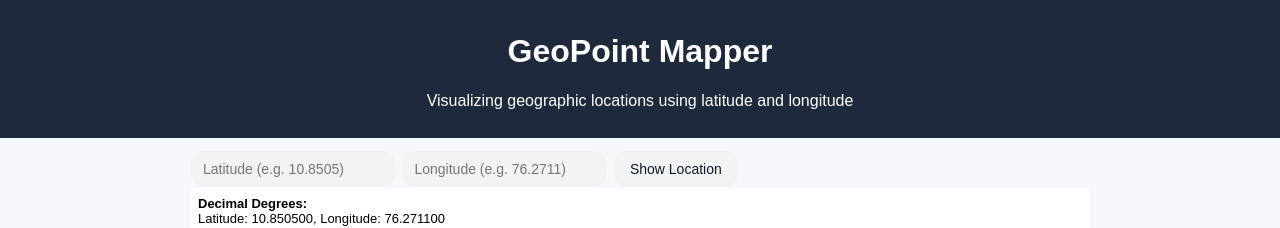
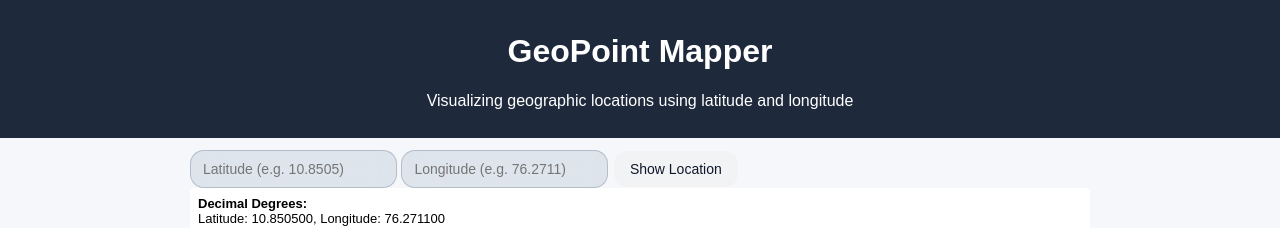
Before and after one commit to aromalsd/GeoPoint-Mapper, a plain HTML site: page index.html in a window 1280 px wide. Shown: the top 228 px of the page. Drawn offline with nearby package versions, Linux system fonts and the light colour scheme; grey boxes are pictures that could not be loaded.

Commit message:
Update index.html

```diff
--- a/index.html
+++ b/index.html
@@ -41,11 +41,11 @@
   padding: 10px 12px;
   font-size: 14px;
   border-radius: 14px;
-  border: 1px solid rgba(255, 255, 255, 0.4);
-  background: rgba(240, 240, 240, 0.6);
+  border: 1px solid rgba(100, 116, 139, 0.35);
+  background: rgba(203, 213, 225, 0.55);
   backdrop-filter: blur(12px);
   -webkit-backdrop-filter: blur(12px);
-  color: #0f172a;
+  color: #020617;
   outline: none;
    }
 .inputs input:focus
@@ -68,7 +68,6 @@
   height: 400px;
   border-radius: 6px;
    }
-
 
     button
     {
@@ -145,8 +144,6 @@ button:active
   <button id="showBtn">Show Location</button>
   </div>
 
-
-
   <div class="coords-display" id="coordInfo">
     Click on the map or enter coordinates to see details.
   </div>
@@ -154,7 +151,6 @@ button:active
   <div id="map"></div>
 </div>
 
-<!-- Leaflet JS -->
 <script src="https://unpkg.com/leaflet@1.9.4/dist/leaflet.js"></script>
 
 <script>
@@ -239,7 +235,6 @@ L.control.layers(baseMaps).addTo(map);
   updateMap(lat, lng);
 }
 
-
 showBtn.addEventListener('click', handleShowLocation);
 [latInput, lngInput].forEach(input =>
 {
@@ -251,8 +246,6 @@ showBtn.addEventListener('click', handleShowLocation);
     }
   });
 });
-
-
  map.doubleClickZoom.disable();
 
   map.on('dblclick', function (e)
@@ -268,4 +261,5 @@ showBtn.addEventListener('click', handleShowLocation);
 </script>
 
 </body>
+
 </html>
```
